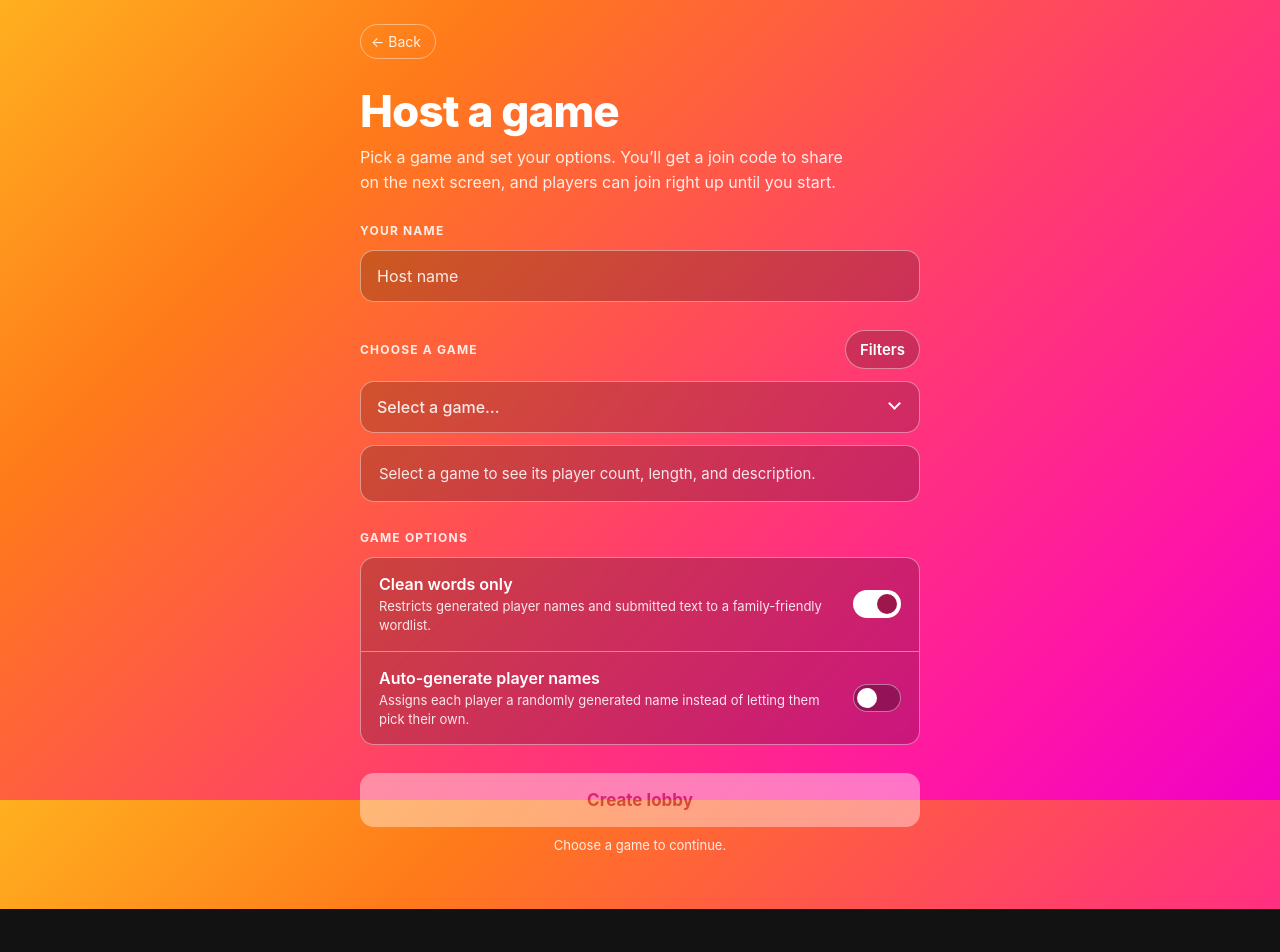
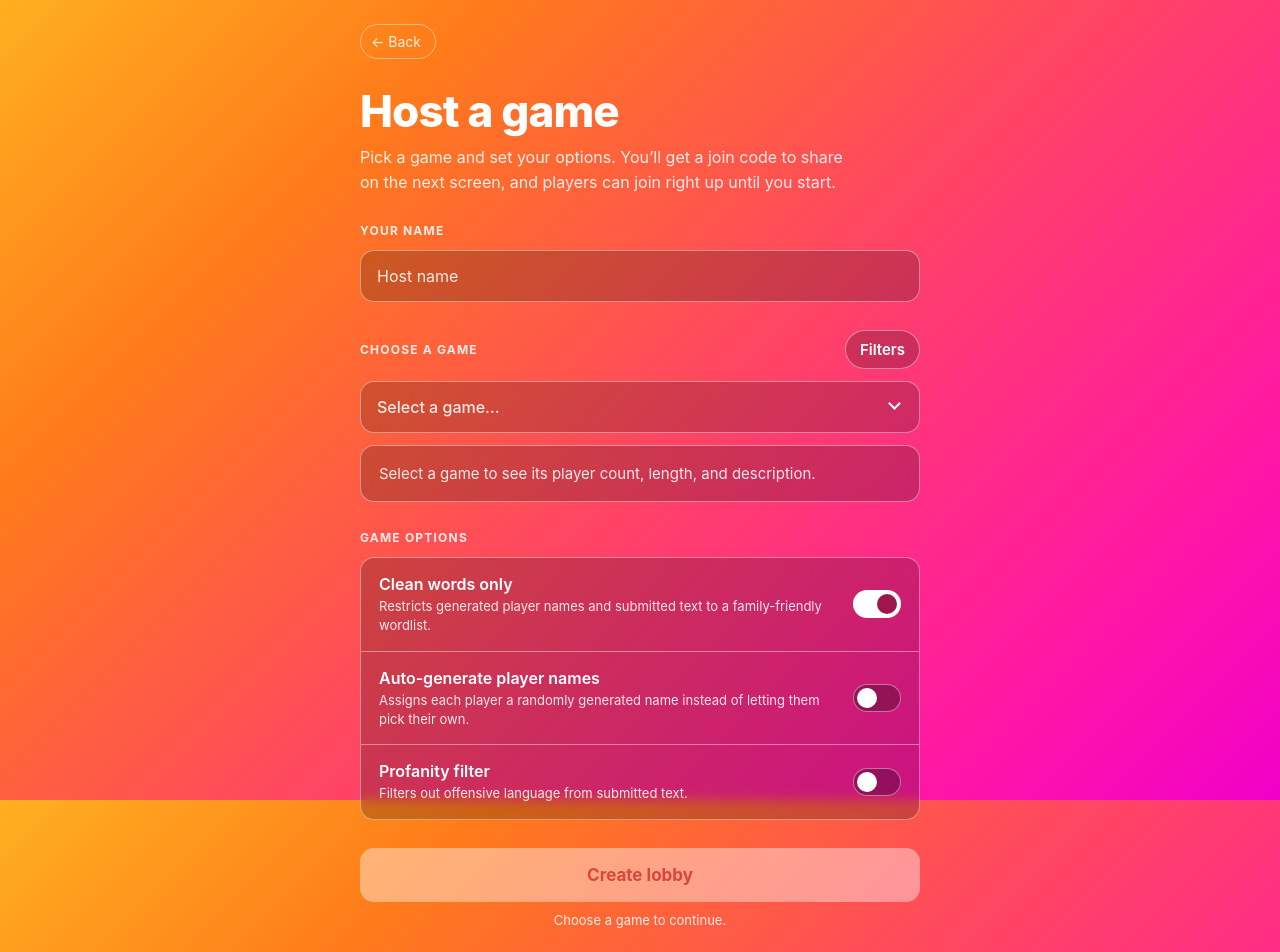
Before and after one commit to LukeSm5/Mezclar, a React (Vite) app in the folder frontend-web/: page /host/new in a window 1280 px wide. Shown: the top 952 px of the page. Before the commit the page ends 909 px from the top, so only its background shows below. Built offline with nearby package versions, Linux system fonts and the light colour scheme.

Commit message:
Created switch for profanity filter in game options.

```diff
--- a/frontend-web/src/host/gameOptions.ts
+++ b/frontend-web/src/host/gameOptions.ts
@@ -28,6 +28,13 @@ export const GAME_OPTIONS: GameOptionDef[] = [
       "Assigns each player a randomly generated name instead of letting them pick their own.",
     defaultValue: false,
   },
+  {
+    id: "profanityFilter",
+    label: "Profanity filter",
+    description:
+      "Filters out offensive language from submitted text.",
+    defaultValue: false,
+  }
 ];
 
 export type GameOptionValues = Record<string, boolean>;
```
